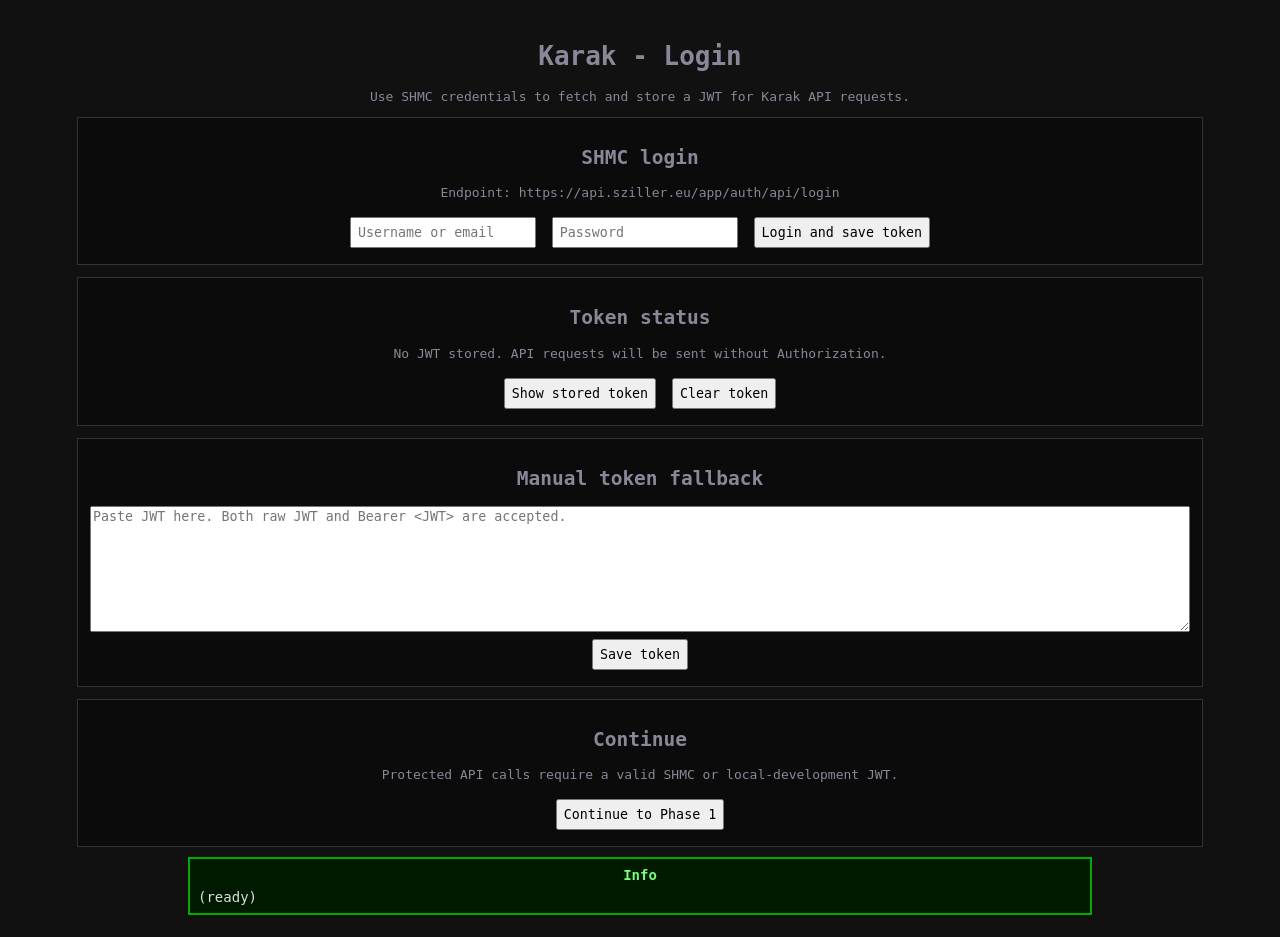
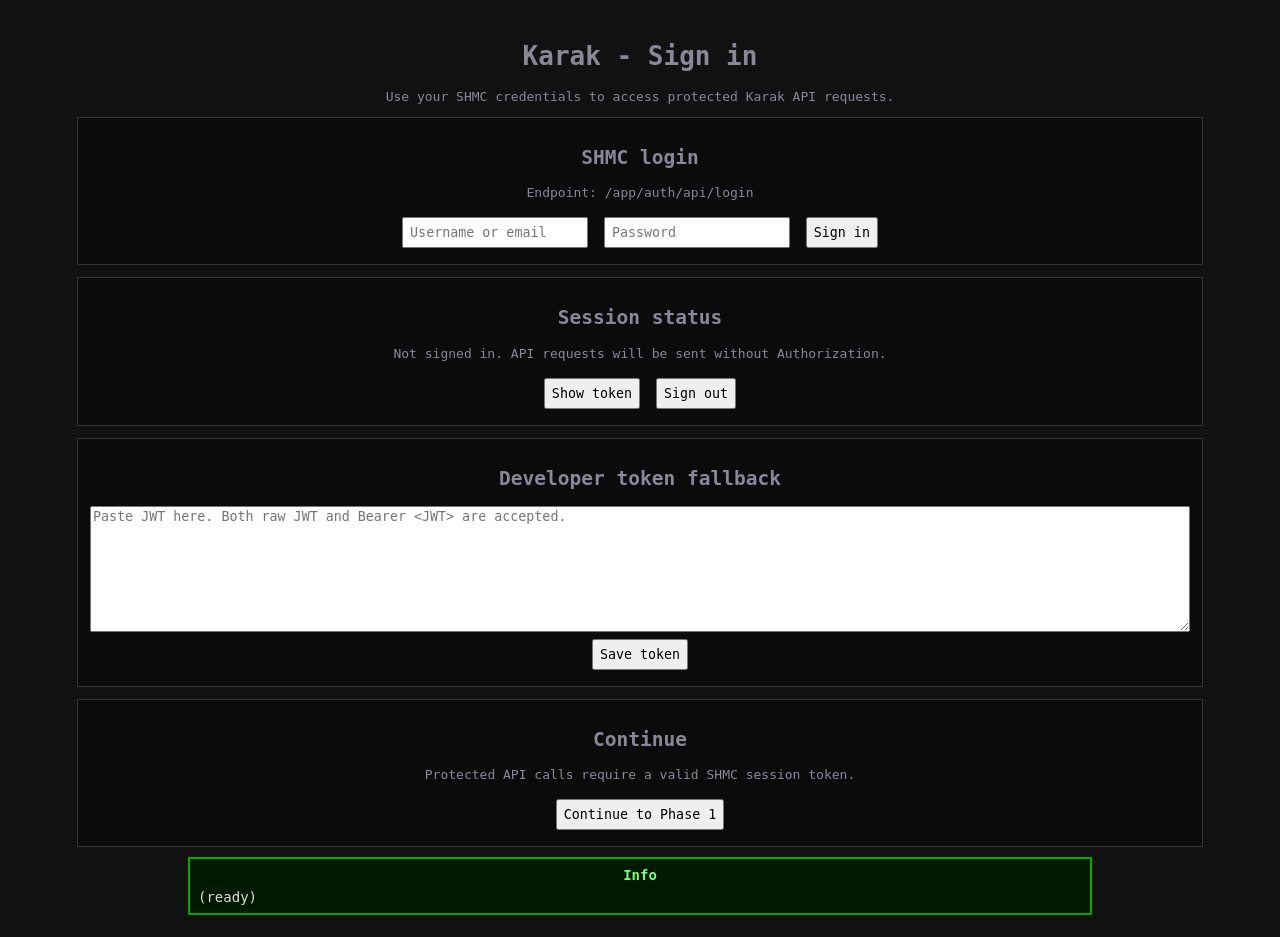
Before and after one commit to sziller/_game_karak, a FastAPI app: page /login in a window 1280 px wide. Run offline with FastAPI, Linux system fonts and the light colour scheme.

Commit message:
auth further cleanup

```diff
--- a/RUN_API_karak.py
+++ b/RUN_API_karak.py
@@ -55,6 +55,7 @@ os.environ.setdefault("AUTH_JWT_ALGORITHM", "HS256")
 os.environ.setdefault("AUTH_JWT_SECRET", "shmc-local-dev-jwt-secret-not-for-production")
 os.environ.setdefault("AUTH_ISSUER", "shmc-local-dev")
 os.environ.setdefault("AUTH_AUDIENCE", "shmc-api")
+os.environ.setdefault("KARAK_AUTH_LOGIN_URL", "https://api.sziller.eu/app/auth/api/login")
 
 from app.core.local_dev_auth import ensure_local_dev_jwt  # noqa: E402
 
--- a/app/api.py
+++ b/app/api.py
@@ -49,7 +49,7 @@ Karak is a sziller.eu hosted browser game and API integration package.
 **Useful links**
 - Start page: `GET /`
 - Phase 1 bootstrap: `GET /phase1`
-- Login helper: `GET /login`
+- Sign in: `GET /login`
 - Phase 2 lobby: `GET /phase2`
 - Phase 3 game: `GET /phase3`
 - Phase 4 results: `GET /phase4`
--- a/app/static/js/karak_auth.js
+++ b/app/static/js/karak_auth.js
@@ -21,8 +21,19 @@
         return value.replace(/^Bearer\s+/i, "").trim();
     }
 
+    function removeLocalFallbackToken() {
+        try {
+            window.localStorage.removeItem(TOKEN_STORAGE_KEY);
+        } catch (_) {
+            // Storage may be disabled.
+        }
+    }
+
     function getStoredKarakJwt() {
         const shmcAuth = getSHMCAuth();
+        if (shmcAuth && typeof shmcAuth.getAccessToken === "function") {
+            return normalizeJwtToken(shmcAuth.getAccessToken());
+        }
         if (shmcAuth && typeof shmcAuth.getToken === "function") {
             return normalizeJwtToken(shmcAuth.getToken());
         }
@@ -46,8 +57,15 @@
         const normalized = normalizeJwtToken(token);
         const shmcAuth = getSHMCAuth();
 
+        if (shmcAuth && typeof shmcAuth.setAccessToken === "function") {
+            shmcAuth.setAccessToken(normalized);
+            removeLocalFallbackToken();
+            window.KARAK_JWT = normalized;
+            return;
+        }
         if (shmcAuth && typeof shmcAuth.setToken === "function") {
             shmcAuth.setToken(normalized);
+            removeLocalFallbackToken();
             window.KARAK_JWT = normalized;
             return;
         }
@@ -67,8 +85,16 @@
 
     function clearStoredKarakJwt() {
         const shmcAuth = getSHMCAuth();
+        if (shmcAuth && typeof shmcAuth.clearAccessToken === "function") {
+            shmcAuth.clearAccessToken();
+            removeLocalFallbackToken();
+            window.KARAK_JWT = "";
+            window.KARAK_LOCAL_DEV_JWT = "";
+            return;
+        }
         if (shmcAuth && typeof shmcAuth.clearToken === "function") {
             shmcAuth.clearToken();
+            removeLocalFallbackToken();
             window.KARAK_JWT = "";
             window.KARAK_LOCAL_DEV_JWT = "";
             return;
--- a/app/static/js/phase0_login.js
+++ b/app/static/js/phase0_login.js
@@ -1,10 +1,10 @@
 // ============================================================
-// Phase 0 / local token-entry helper
+// Karak sign-in page backed by SHMC browser auth.
 // ============================================================
 
 const KARAK_BASE_URL = window.KARAK_BASE_URL || "";
 const KARAK_AUTH_LOGIN_URL =
-    window.KARAK_AUTH_LOGIN_URL || "https://api.sziller.eu/app/auth/api/login";
+    window.KARAK_AUTH_LOGIN_URL || "/app/auth/api/login";
 
 function karakPath(path) {
     if (!path) {
@@ -52,11 +52,11 @@ function refreshTokenStatus() {
 
     const token = karakGetJwtToken();
     if (!token) {
-        status.textContent = "No JWT stored. API requests will be sent without Authorization.";
+        status.textContent = "Not signed in. API requests will be sent without Authorization.";
         return;
     }
 
-    status.textContent = `JWT stored. Preview: ${getTokenPreview(token)}`;
+    status.textContent = `Signed in. Token preview: ${getTokenPreview(token)}`;
 }
 
 function getAuthErrorMessage(response, data) {
@@ -82,11 +82,15 @@ async function loginWithPassword() {
 
     showMessage("Logging in...", "info");
 
-    let response = null;
     let data = null;
 
     try {
-        response = await window.fetch(KARAK_AUTH_LOGIN_URL, {
+        if (window.SHMCAuth && typeof window.SHMCAuth.login === "function") {
+            data = await window.SHMCAuth.login(usernameOrEmail, password, {
+                loginUrl: KARAK_AUTH_LOGIN_URL,
+            });
+        } else {
+            const response = await window.fetch(KARAK_AUTH_LOGIN_URL, {
                 method: "POST",
                 headers: {
                     "Accept": "application/json",
@@ -103,17 +107,24 @@ async function loginWithPassword() {
             } catch (_) {
                 data = null;
             }
+
+            if (!response.ok) {
+                showMessage(getAuthErrorMessage(response, data), "error", "Login failed");
+                return;
+            }
+        }
     } catch (error) {
+        const response = error && error.response ? error.response : null;
+        const payload = error && error.payload ? error.payload : null;
+        if (response) {
+            showMessage(getAuthErrorMessage(response, payload), "error", "Login failed");
+            return;
+        }
         showMessage(
             `Could not reach auth endpoint. ${error.message || error}`,
             "error",
             "Login failed",
         );
-        return;
-    }
-
-    if (!response.ok) {
-        showMessage(getAuthErrorMessage(response, data), "error", "Login failed");
         return;
     }
 
@@ -139,7 +150,7 @@ function saveToken() {
     const token = input ? input.value.trim() : "";
 
     if (!token) {
-        showMessage("Paste a JWT before saving, or continue without a token.", "error");
+        showMessage("Paste a JWT before saving.", "error");
         return;
     }
 
@@ -148,7 +159,7 @@ function saveToken() {
         input.value = "";
     }
     refreshTokenStatus();
-    showMessage("JWT saved locally. Future API requests will include Authorization: Bearer <JWT>.");
+    showMessage("Token saved. Future API requests will include Authorization: Bearer <JWT>.");
 }
 
 function showStoredToken() {
@@ -168,7 +179,7 @@ function clearToken() {
         input.value = "";
     }
     refreshTokenStatus();
-    showMessage("JWT cleared. API requests will be sent without Authorization.");
+    showMessage("Token cleared. API requests will be sent without Authorization.");
 }
 
 function continueToPhase1() {
--- a/app/templates/phase0_login.html
+++ b/app/templates/phase0_login.html
@@ -2,14 +2,14 @@
 <html lang="en">
 <head>
     <meta charset="UTF-8">
-    <title>Karak - Local auth token</title>
+    <title>Karak - Sign in</title>
     <link rel="icon" href="{{ karak_static_url }}/favicon.ico">
     <link href="{{ karak_static_url }}/css/phases12.css" rel="stylesheet">
 </head>
 <body>
 
-<h1>Karak - Login</h1>
-<p>Use SHMC credentials to fetch and store a JWT for Karak API requests.</p>
+<h1>Karak - Sign in</h1>
+<p>Use your SHMC credentials to access protected Karak API requests.</p>
 
 <div class="panel">
     <h2>SHMC login</h2>
@@ -26,18 +26,18 @@
             placeholder="Password"
             type="password"
     >
-    <button id="login-btn" type="button">Login and save token</button>
+    <button id="login-btn" type="button">Sign in</button>
 </div>
 
 <div class="panel">
-    <h2>Token status</h2>
+    <h2>Session status</h2>
     <p id="token-status">(checking)</p>
-    <button id="show-token-btn" type="button">Show stored token</button>
-    <button id="clear-token-btn" type="button">Clear token</button>
+    <button id="show-token-btn" type="button">Show token</button>
+    <button id="clear-token-btn" type="button">Sign out</button>
 </div>
 
 <div class="panel">
-    <h2>Manual token fallback</h2>
+    <h2>Developer token fallback</h2>
     <textarea
             id="token-input"
             placeholder="Paste JWT here. Both raw JWT and Bearer &lt;JWT&gt; are accepted."
@@ -49,7 +49,7 @@
 
 <div class="panel">
     <h2>Continue</h2>
-    <p>Protected API calls require a valid SHMC or local-development JWT.</p>
+    <p>Protected API calls require a valid SHMC session token.</p>
     <button id="continue-btn" type="button">Continue to Phase 1</button>
 </div>
 
--- a/app/templates/phase1_bootstrap.html
+++ b/app/templates/phase1_bootstrap.html
@@ -10,7 +10,7 @@
 
 <h1>Karak - Game style selection</h1>
 <p>Bootstrap / session start</p>
-<p><a href="{{ karak_base_url }}/login">Local auth token helper</a></p>
+<p><a href="{{ karak_base_url }}/login">Sign in with SHMC</a></p>
 
 <div class="panel">
     <h2>Local</h2>
```
Also changed, not shown: app/routers/router_frontend.py (+5 -5 lines). Lines whose indentation alone changed are shown as unchanged.
